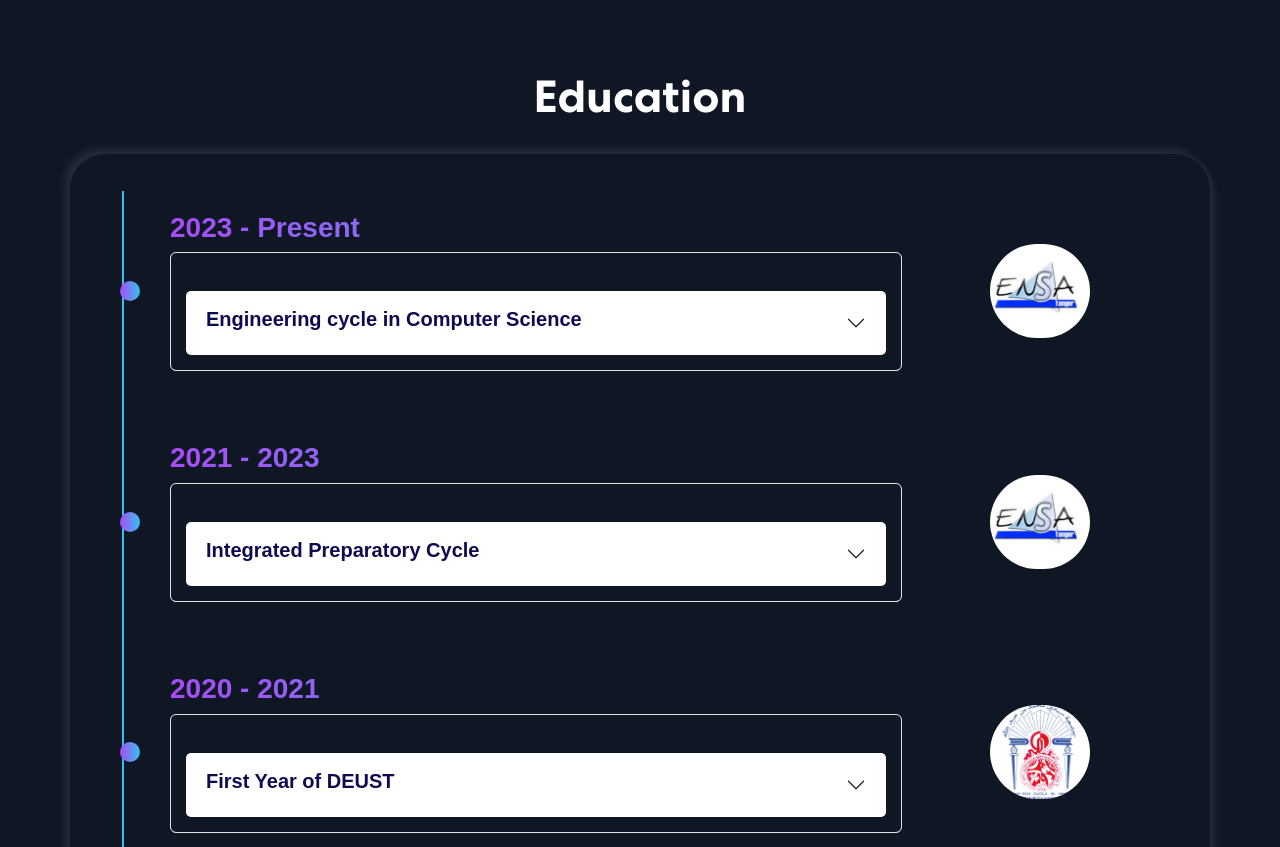
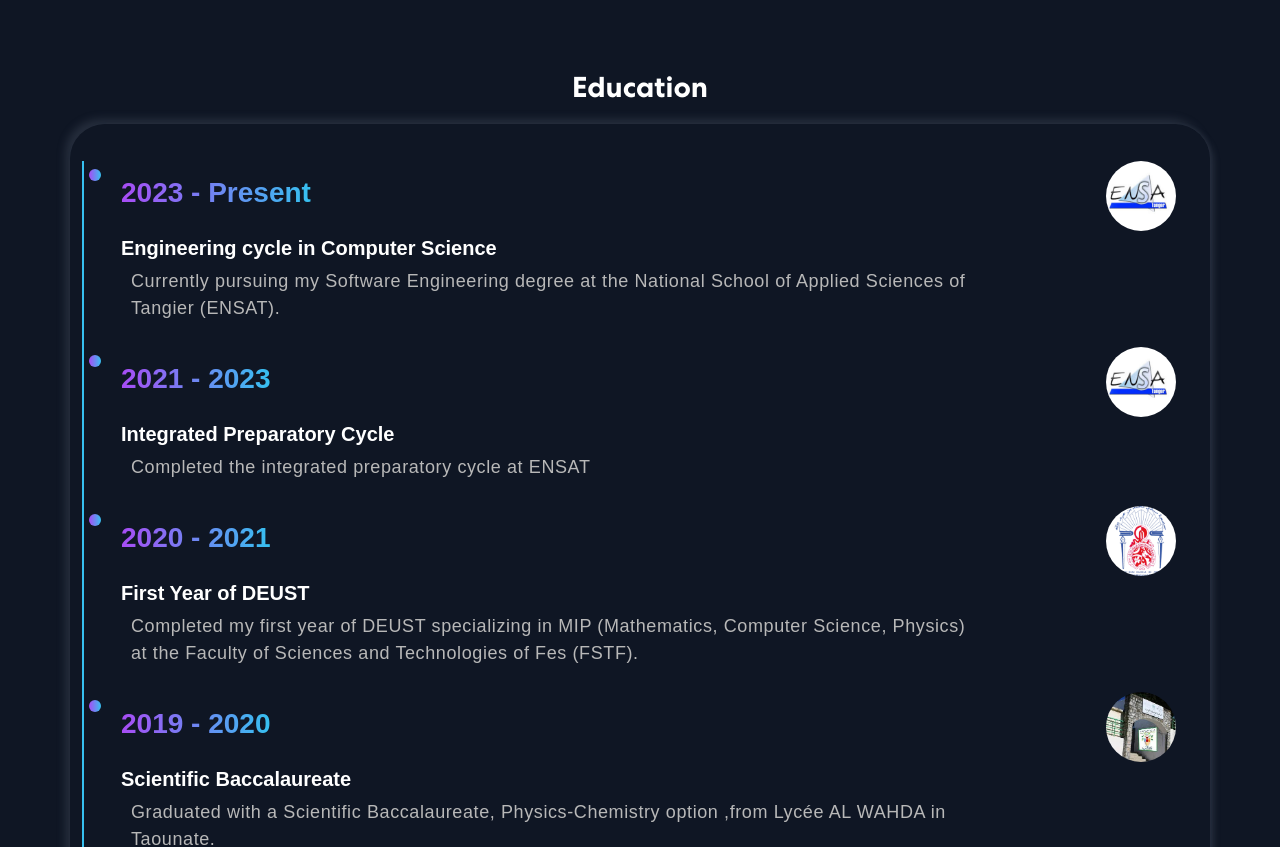
Before and after one commit to batteoui123/MyPortfolio, a React (Create React App) app: page / in a window 1280 px wide. Shown: the part 2620-3467 px from the top of the page. Built offline with nearby package versions, Linux system fonts and the light colour scheme; a web font is replaced by a local one.

Commit message:
change commponent education

```diff
--- a/src/App.css
+++ b/src/App.css
@@ -281,7 +281,7 @@ nav.navbar .navbar-toggler[aria-expanded="true"] .navbar-toggler-icon {
   align-items: end;
   justify-content: end;
   background-color: red;
-  width: 25%;
+
 
 }
 
@@ -782,6 +782,7 @@ nav.navbar .navbar-toggler[aria-expanded="true"] .navbar-toggler-icon {
 .proj-imgbx::before {
   content: "";
   background: linear-gradient(90deg, #13081d, #045270d5);
+
   opacity:0.9;
   position: absolute;
   width: 100%;
@@ -811,29 +812,6 @@ nav.navbar .navbar-toggler[aria-expanded="true"] .navbar-toggler-icon {
 
 }
 
-
-
-
-/* Tablets and medium screens */
-/* @media (max-width: 768px) {
-  .project .main-title {
-    font-size: 2rem;
-  }
-
-  .project .desc1 {
-    font-size: 0.9rem;
-    margin-bottom: 30px;
-  }
-
-  .project .cardList {
-    flex-direction: column;
-    align-items: center;
-  }
-
-  .project .card-project {
-    width: 90%;
-  }
-} */
 
 /* Phones and small screens */
 @media (max-width: 576px) {
@@ -1138,36 +1116,6 @@ nav.navbar .navbar-toggler[aria-expanded="true"] .navbar-toggler-icon {
 
 /* education css */
 
-.accordion-header {
-  font-size: 1.1rem;
-  border-radius:5px ;
-  cursor: pointer;
-  padding: 15px;
-  background-color: #0f1624 !important;
-  color: white !important;
-
-}
-
-
-
-
-
-/* Style for Accordion Body */
-.accordion-body {
-  background-color: #0f1624 !important;
-  padding: 15px;
-  border-radius: 5px;
-  border-top: 0px solid #ddd;
-
-  font-size: 1rem;
-  line-height: 1.6;
-}
-
-/* Optional: Style the chevron icon */
-.custom-chevron {
-  font-size: 1.2rem;
-  transition: transform 0.3s ease;
-}
 
 .education-timeline {
   padding-right:50px;
@@ -1181,11 +1129,11 @@ nav.navbar .navbar-toggler[aria-expanded="true"] .navbar-toggler-icon {
   color: #fff;
   font-family: Arial, sans-serif;
 }
-.education-timeline h4 {
+/* .education-timeline h4 {
   color: #0f0b50;
   font-weight: 700;
   font-size: 20px;
-}
+} */
 
 .education h2 {
 	font-size: 45px;
@@ -1194,85 +1142,18 @@ nav.navbar .navbar-toggler[aria-expanded="true"] .navbar-toggler-icon {
   padding-top: 38px;
 
 }
-.education .title{
-  margin-bottom: 30px;
-}
 
-.timeline {
-  margin-left: 28px;
-  position: relative;
-  display: flex;
-  flex-direction: column;
-  gap: 30px;
-  padding-left: 40px;
-}
-
-.timeline-item {
-  display: flex;
-  align-items: center;
-  position: relative;
-}
-
-.timeline-dot {
-  width: 20px;
-  height: 20px;
-  border-radius: 50%;
-  background: linear-gradient(90deg, #a84cf5 0%, #36c0f0 100%);
-  position: absolute;
-  left: -30px;
-}
-
-.timeline-content {
-  /* background-color: #222; */
-  padding: 20px;
-  border-radius: 10px;
-  width: 100%;
-}
-
-.timeline-content h3 {
-  background: linear-gradient(90deg, #a84cf5, #36c0f0);
-  -webkit-background-clip: text;
-  -webkit-text-fill-color: transparent;
-  font-weight: bold;
-}
-
-.timeline-content p {
-  font-size: 1rem;
-  color: #B8B8B8;
-  letter-spacing: 0.8px;
-  line-height: 1.5em;
-  width: 96%;
-}
-
-/* Styling for the line connecting the dots */
-.timeline::before {
-  content: "";
-  position: absolute;
-  left: 12px;
-  top: 0;
-  bottom: 0;
-  width: 2px;
-  background-color: #36c0f0;
-}
-
-.logoschol img{
-  width: 100px;
-}
-
-
-
-@media (max-width: 576px) {
-     .education h2{
+.education h2{
       font-size: 1.8rem;
       margin-bottom: 20px;
     }
 
-  .timeline-mobile {
+  .timeline {
     padding-left: 15px;
     border-left: 2px solid #36c0f0;
   }
 
-  .timeline-item-mobile {
+  .timeline-item {
     position: relative;
     margin-bottom: 25px;
     padding-left: 15px;
@@ -1288,36 +1169,78 @@ nav.navbar .navbar-toggler[aria-expanded="true"] .navbar-toggler-icon {
     top: 8px;
   }
 
-  .timeline-content-mobile {
+  .timeline-content{
     padding-left: 10px;
   }
 
-  .timeline-header-mobile {
+  .timeline-header{
     display: flex;
     justify-content: space-between;
     align-items: center;
 
   }
 
-  .school-logo-mobile {
-    width: 40px;
-    height: 40px;
+  .school-logo {
+    width: 70px;
+    height: 70px;
     position: relative;
     right: 10px;
   }
 
   .edu-title {
-    font-size: 0.95rem;
+    /* font-size: 0.95rem; */
     font-weight: 600;
     color: white;
     margin-top: 5px;
   }
+  .edu-desc{
+    width: 80%;
+    position: relative;
+    left: 10px;
+    color: #B8B8B8;
+    font-size: 18px;
+    letter-spacing: 0.6px;
+    line-height: 1.5em;
+
+  }
 
   .year {
-    font-size: 1rem;
+
     font-weight: bold;
     background: linear-gradient(90deg, #a84cf5, #36c0f0);
     -webkit-background-clip: text;
     -webkit-text-fill-color: transparent;
   }
+/* Pour écrans moyens (tablettes) */
+@media (max-width: 976px) {
+  .edu-desc {
+    font-size: 0.9rem;
+  }
+  .edu-title {
+    font-size: 1.2rem;
+  }
+  .year {
+    font-size: 1.4rem;
+  }
+  .school-logo {
+    width: 60px;
+    height: 60px;
+  }
 }
+
+/* Pour petits écrans (smartphones) */
+@media (max-width: 676px) {
+  .edu-desc {
+    font-size: 0.7rem;
+  }
+  .edu-title {
+    font-size: 0.9rem;
+  }
+  .year {
+    font-size: 1.2rem;
+  }
+  .school-logo {
+    width: 50px;
+    height: 50px;
+  }
+}
--- a/src/components/Education.jsx
+++ b/src/components/Education.jsx
@@ -6,7 +6,7 @@ import lycee from "../assets/img/lycee.jpg";
 import { Accordion } from "react-bootstrap";
 
 const Education = () => {
-  const isMobile = window.innerWidth <= 576;
+  const isMobile = window.innerWidth <= 876;
 
     const educationData = [
         {
@@ -27,14 +27,14 @@ const Education = () => {
           year: "2020 - 2021",
           title: "First Year of DEUST",
           description:
-            "Completed my first year of DEUST (Diploma in University Studies in Technology) specializing in MIP (Mathematics, Computer Science, Physics) at the Faculty of Sciences and Technologies of Fes (FSTF).",
+            "Completed my first year of DEUST specializing in MIP (Mathematics, Computer Science, Physics) at the Faculty of Sciences and Technologies of Fes (FSTF).",
           img:fst
         },
         {
           year: "2019 - 2020",
           title: "Scientific Baccalaureate",
           description:
-            "Graduated with a Scientific Baccalaureate, Physics-Chemistry option, ith highest honour from Lycée AL WAHDA in Taounate.",
+            "Graduated with a Scientific Baccalaureate, Physics-Chemistry option ,from Lycée AL WAHDA in Taounate.",
           img:lycee
         },
       ];
@@ -44,8 +44,7 @@ const Education = () => {
       <h2 className="title">Education</h2>
 
       <div className="container education-timeline">
-  {!isMobile ? (
-    <div className="timeline">
+        <div className="timeline container-fluid">
           {educationData.map((item, key) => (
             <motion.div
               className="timeline-item"
@@ -55,55 +54,19 @@ const Education = () => {
               transition={{ duration: 0.6 }}
             >
               <div className="timeline-dot" />
-          <div className="timeline-content row d-flex align-items-center">
-            <motion.div className="col-9" whileHover={{ scale: 1.07 }}>
-              <h3>{item.year}</h3>
-              <Accordion defaultActiveKey="0">
-                <Accordion.Item eventKey={key}>
-                  <Accordion.Header className="accordion-header">
-                    <h4>{item.title}</h4>
-                  </Accordion.Header>
-                  <Accordion.Body className="accordion-body">
-                    <p>{item.description}</p>
-                  </Accordion.Body>
-                </Accordion.Item>
-              </Accordion>
-            </motion.div>
-            <div className="col-3 logoschol text-center">
-              <img src={item.img} className="rounded-pill" />
+              <div className="timeline-content">
+                <div className="timeline-header d-flex justify-content-between align-items-center">
+                  <h3 className="year">{item.year}</h3>
+                  <img src={item.img} className="school-logo rounded-pill" />
                 </div>
+                <h5 className="edu-title">{item.title}</h5>
+                <p className="edu-desc">{item.description}</p>
               </div>
             </motion.div>
           ))}
         </div>
-  ) : (
-    <div className="timeline-mobile container-fluid">
-      {educationData.map((item, key) => (
-        <motion.div
-          className="timeline-item-mobile"
-          key={key}
-          initial={{ x: "-30vw" }}
-          whileInView={{ x: "0vw" }}
-          transition={{ duration: 0.6 }}
-        >
-          <div className="timeline-dot" />
-          <div className="timeline-content-mobile">
-            <div className="timeline-header-mobile d-flex justify-content-between align-items-center">
-              <h4 className="year">{item.year}</h4>
-              <img src={item.img} className="school-logo-mobile rounded-pill" />
+
       </div>
-            <p className="edu-title">{item.title}</p>
-          </div>
-        </motion.div>
-      ))}
-    </div>
-  )}
-</div>
-
-
-
-
-
 
 
     </section>
```
Lines whose indentation alone changed are shown as unchanged.
